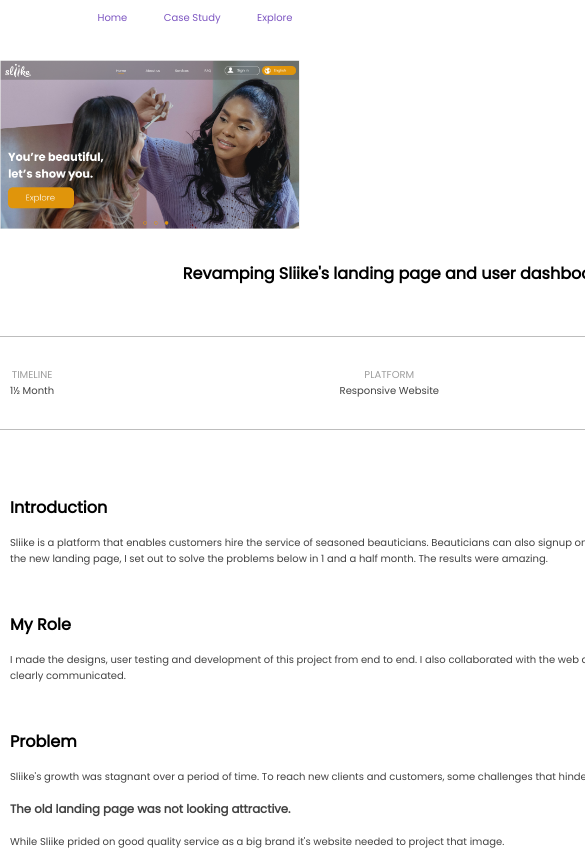
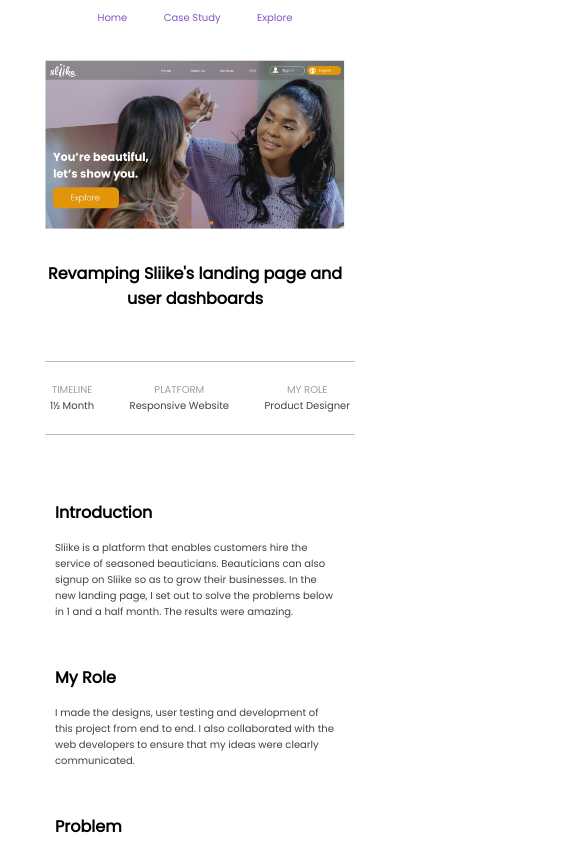
Before and after one commit to ObinnaKelvin/uiportfolio, a React (Create React App) app: page /casestudy in a window 390 px wide. Shown: the top 850 px of the page, 585 px wide, since content can reach past the window. Built offline with nearby package versions, Linux system fonts and the light colour scheme.

Commit message:
Implementing Mobile version of Case Study Page Part 2

```diff
--- a/src/components/casestudy/casestudy.css
+++ b/src/components/casestudy/casestudy.css
@@ -115,6 +115,7 @@
 
 	.cs {
 		margin-top: 20px;
+		width: 295px;
 	}
 	.cs1-hero-image {
 		width: 300px;
@@ -129,9 +130,7 @@
 		font-size: 10px;
 		display: flex;
 		flex-direction: row;
-		padding: 30px 10px 30px 10px;
-		/*color: blue;*/
-		/*width: 600px;*/
+		padding: 20px 5px 20px 5px;
 		width: 100%;
 		justify-content: space-between;
 		text-align: center;
@@ -165,5 +164,8 @@
 	.sub-details {
 		font-size: 10px;
 	}
+	.cs1-body-image {
+		width: 260px;
+	}
 
 }
```
